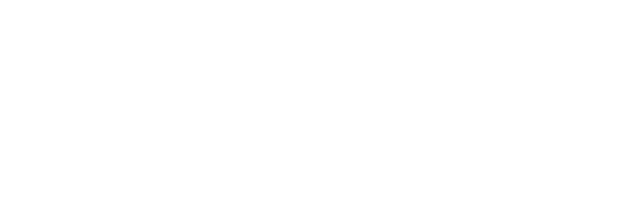
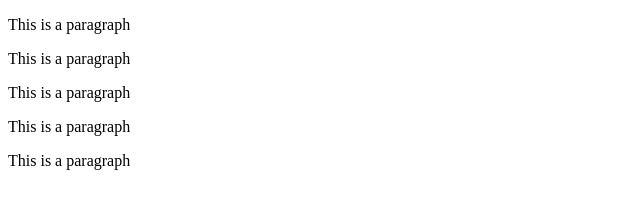
Before and after one commit to yasir4452/git-tutorial, a plain HTML site: page index.html in a window 1280 px wide. Shown: the whole page, without its empty margins (0-640 px from the left). Drawn offline with Linux system fonts and the light colour scheme.

Commit message:
added paragraph

```diff
--- a/index.html
+++ b/index.html
@@ -6,5 +6,13 @@
 </head>
 <body>
 
+
+<p>This is a paragraph</p>
+<p>This is a paragraph</p>
+<p>This is a paragraph</p>
+<p>This is a paragraph</p>
+<p>This is a paragraph</p>
+
+
 </body>
 </html>
```
